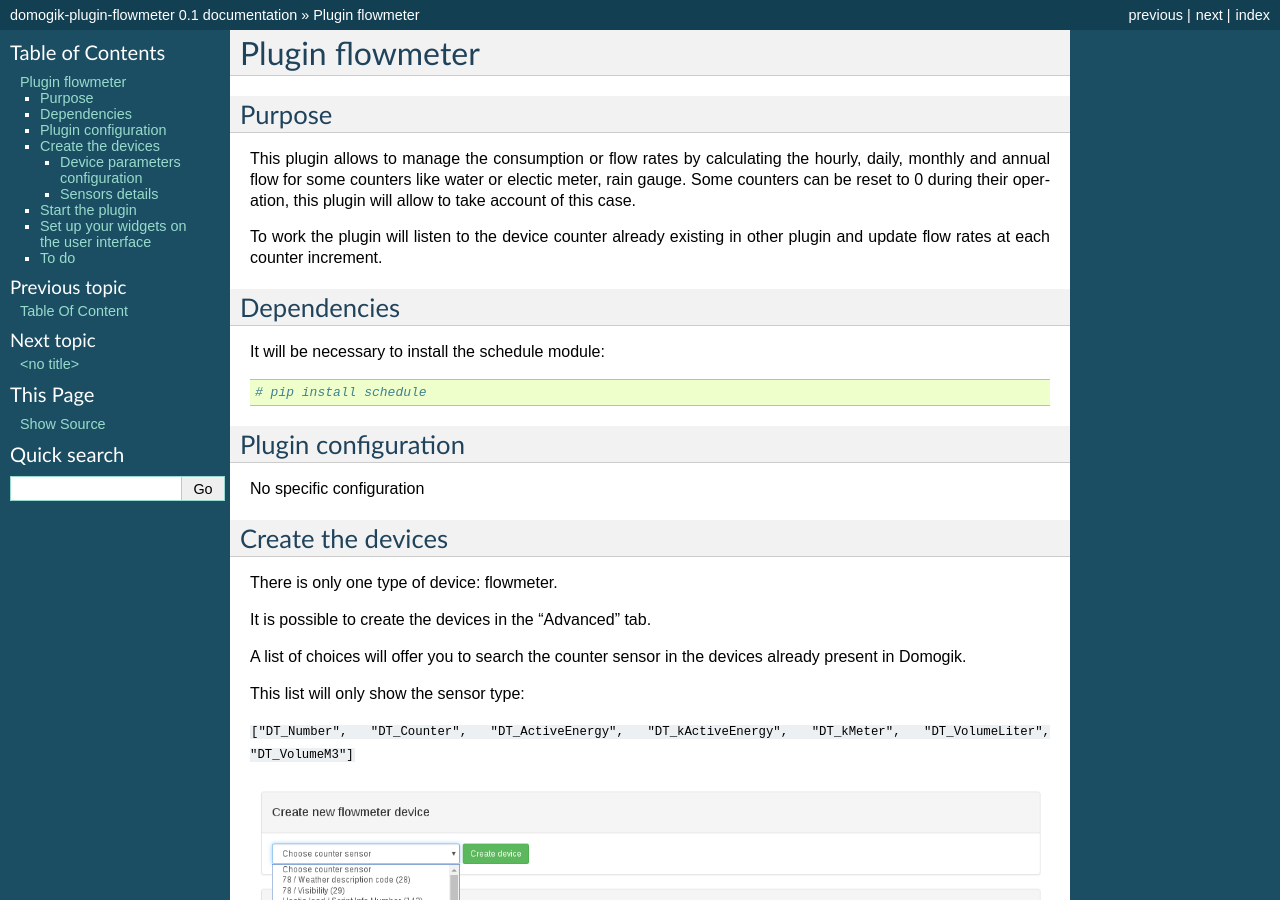
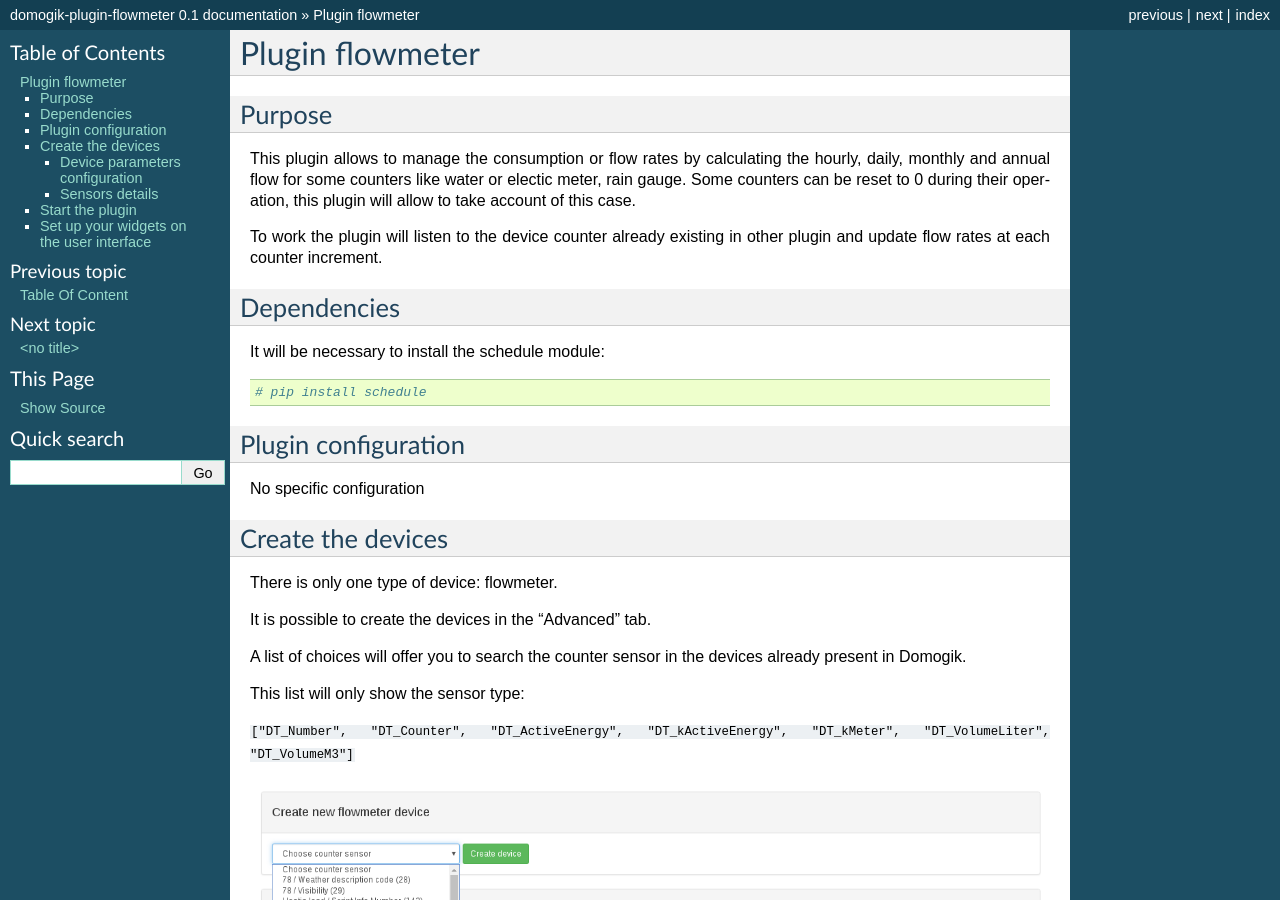
Before and after one commit to vdomos/domogik-plugin-flowmeter, a Sphinx documentation site: the page built from docs/flowmeter.txt, in a window 1280 px wide and 900 px high. Built offline with Sphinx 7.4.7, drawn with Linux system fonts in a browser that asks for light colours; some of the changed text lies outside the part shown.

Commit message:
Update doc

```diff
--- a/docs/flowmeter.txt
+++ b/docs/flowmeter.txt
@@ -109,11 +109,3 @@
 .. image:: domoweb_flowmeter_1.png
 
 .. image:: domoweb_flowmeter_2.png
-
-
-
-
-To do
-=====
-
-Some translate ...
```
